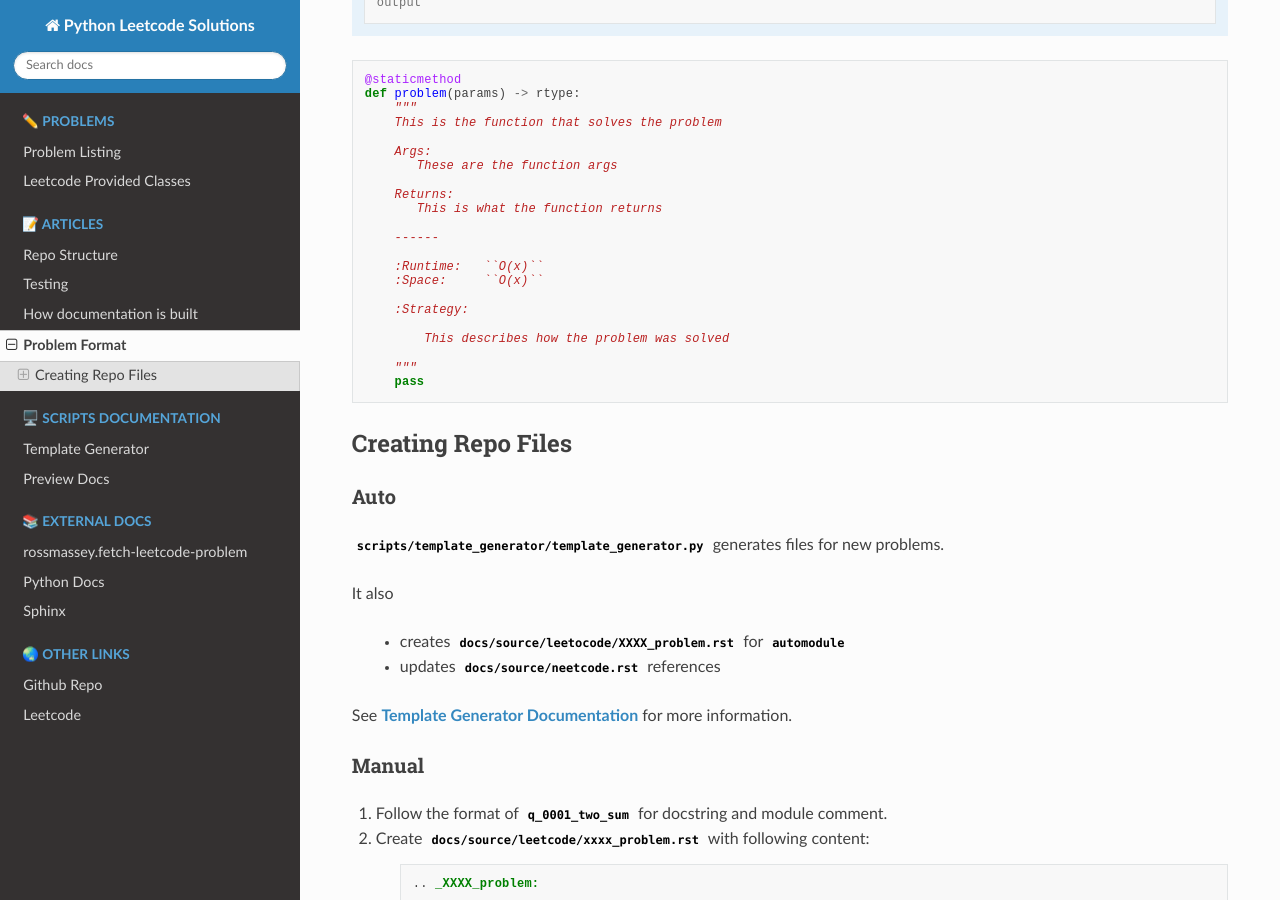
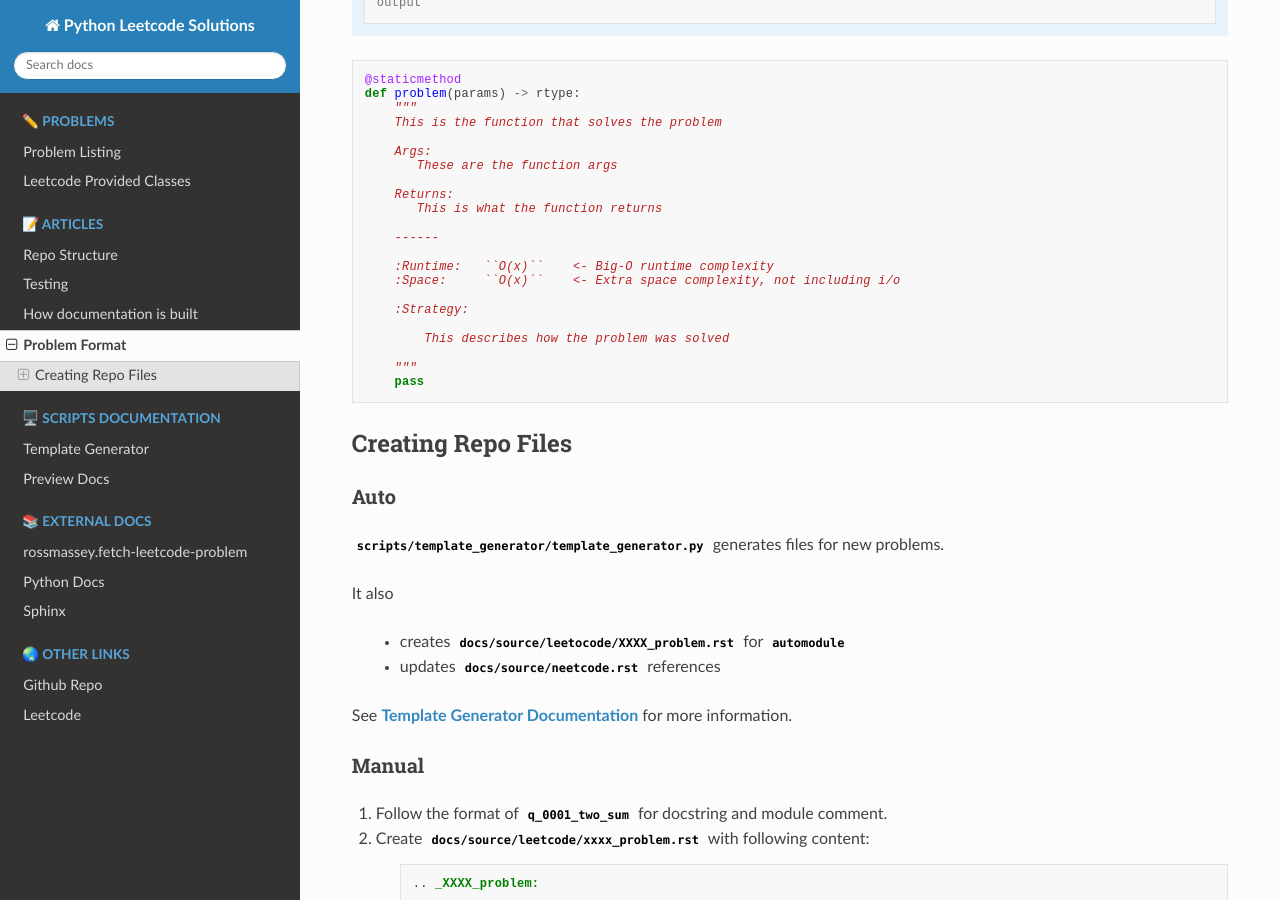
Before and after one commit to rossmassey/python-leetcode, a Sphinx documentation site: the page built from docs/source/problem_format.rst, in a window 1280 px wide and 900 px high, scrolled down 795 px. Built offline with Sphinx 7.4.7 and the Read the Docs theme 2.0.0, drawn with Linux system fonts in a browser that asks for light colours.

Commit message:
update problem_format

```diff
--- a/docs/source/problem_format.rst
+++ b/docs/source/problem_format.rst
@@ -61,8 +61,8 @@ solve the problem, and how it was solved.
 
             ------
 
-            :Runtime:   ``O(x)``
-            :Space:     ``O(x)``
+            :Runtime:   ``O(x)``    <- Big-O runtime complexity
+            :Space:     ``O(x)``    <- Extra space complexity, not including i/o
 
             :Strategy:
 
```
